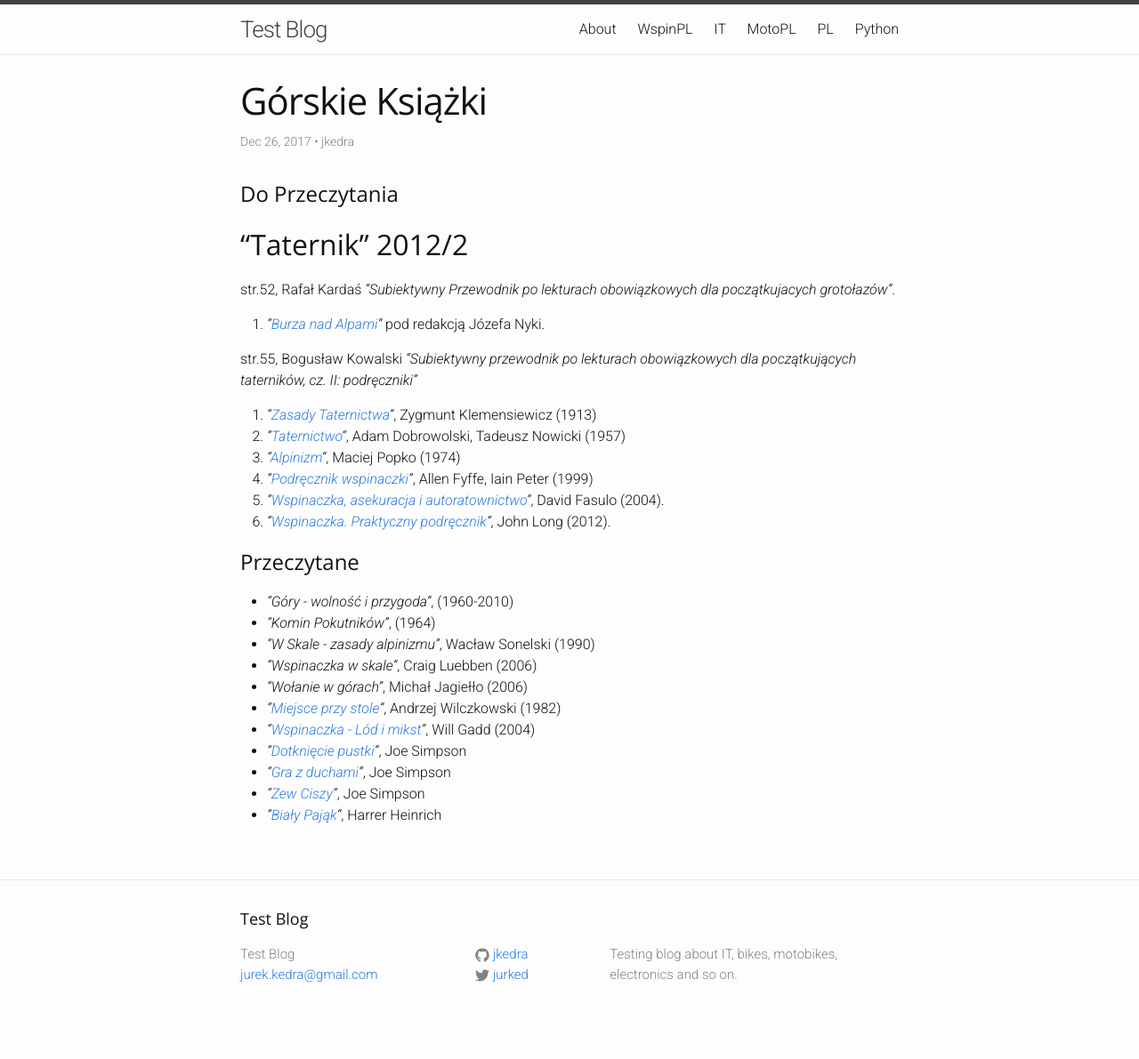
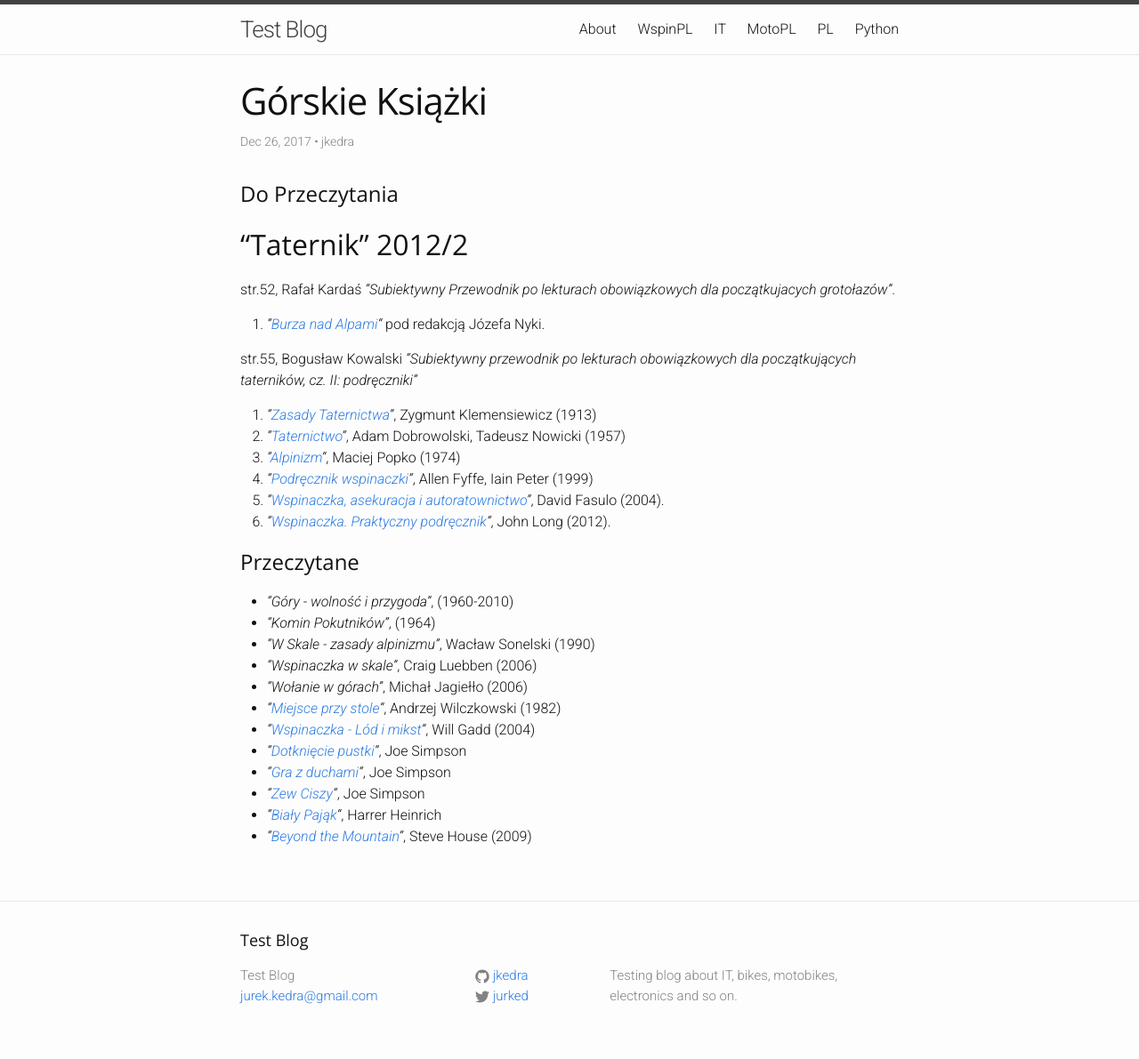
Before and after one commit to jkedra/jkedra.github.io, a Jekyll site: the page built from _climb/gory_ksiazki.md, in a window 1280 px wide. Shown: the whole page at 89% size. Built offline with Jekyll 4.4.1, drawn with Linux system fonts in a browser that asks for light colours; before the commit the page ends 1167 px from its top, so only the background shows below that; some of the changed lines change nothing that is shown.

Commit message:
beyond the mountain
Wikipize extended by adding amazon search.
Ize regexp improved.

```diff
--- a/_climb/gory_ksiazki.md
+++ b/_climb/gory_ksiazki.md
@@ -48,3 +48,4 @@
 * _"[Gra z duchami](a:)"_, Joe Simpson
 * _"[Zew Ciszy](a:)"_, Joe Simpson
 * _"[Biały Pająk](a:)"_, Harrer Heinrich
+* _"[Beyond the Mountain](m:Beyond+the+Mountain+Steve+House)"_, Steve House (2009)
--- a/static/wikipize.js
+++ b/static/wikipize.js
@@ -43,6 +43,12 @@
 	return("https://allegro.pl/listing?string="+entry);
 }
 
+function amazonize(extra, entry) {
+    log("AMAZONIZE");
+    // https://www.amazon.com/s?k=beyound+the+mountain+steve+house
+    return("https://www.amazon.com/s?k="+entry);
+}
+
 function ize() {
   log("IZE");
   $("a").each(
@@ -56,13 +62,17 @@
 	  //
       //  a:xxx  - allegro
       //
+      //  m:xxx  - amazon us search
+      //
       // https://developer.mozilla.org/en-US/docs/Web/JavaScript/Reference/Global_Objects/RegExp/exec
       // http://www.rexegg.com/regex-conditionals.html
       // optionally enclosed in ()
-      var results = /^([gwa])(\w)*:(.*)/.exec( href )
+      var results = /^([gwam])(\w?):(.*)/.exec( href )
       if(results != null) {
-		var typize = results[1]; // link type w or g
-        var extra  = results[2]; // google service, add extra tags to search string
+		var typize = results[1]; // link type (allowed types above)
+        var extra  = results[2]; // extra tags for search service
+                                 // eg wiki language or google images
+                                 // (optional letter)
         var entry  = results[3]; // search tag
 
         // if empty link, use <A>TEXT</A>
@@ -80,6 +90,10 @@
             break;
 	      case "a":
 			targetLink = allegrize(extra, entry).replace(/\s+/g, '+');
+            break;
+          case "m":
+            targetLink = amazonize(extra, entry).replace(/\s+/g, '+');
+            break;
         }
 
         log("HREF=" + href + " => " + targetLink);
```
